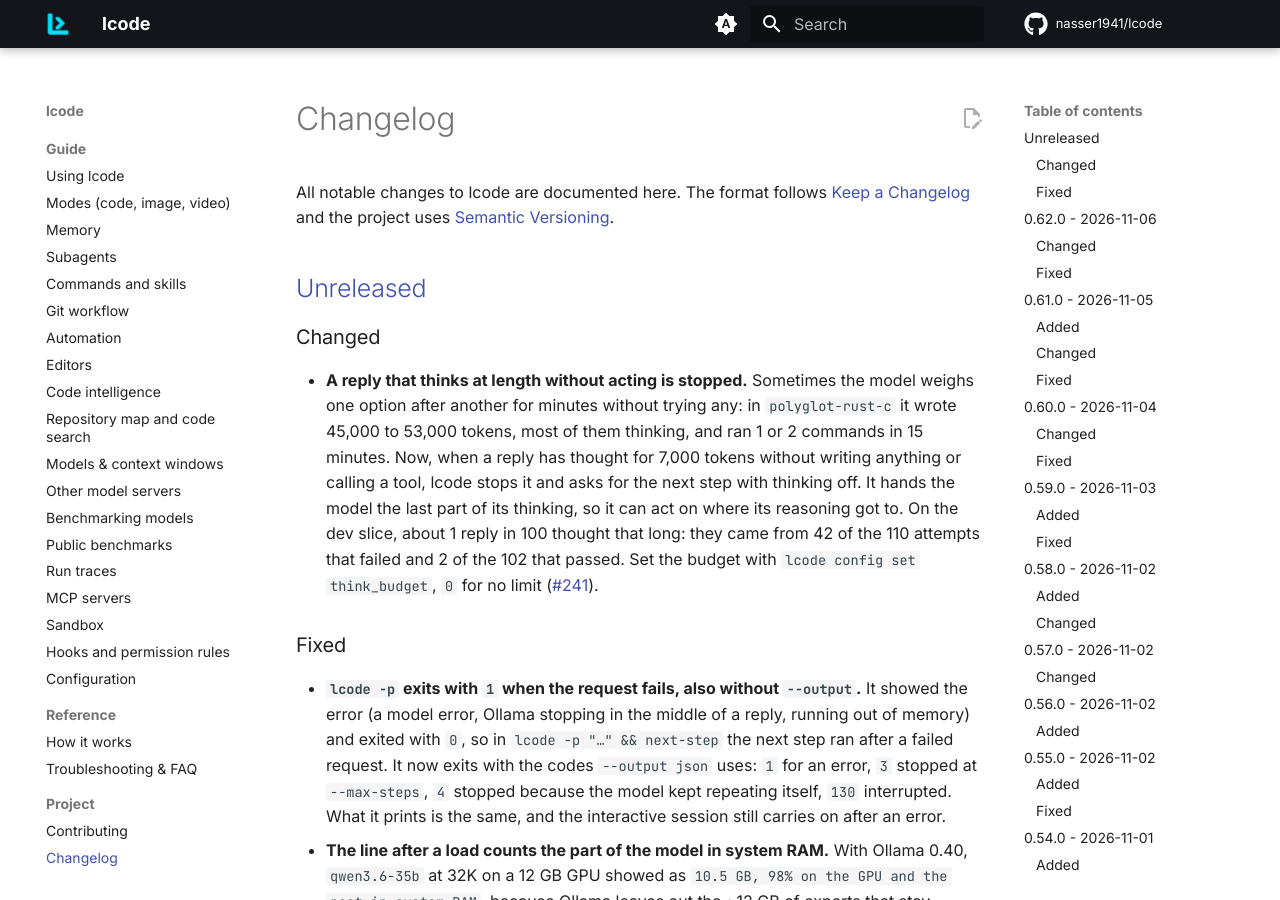
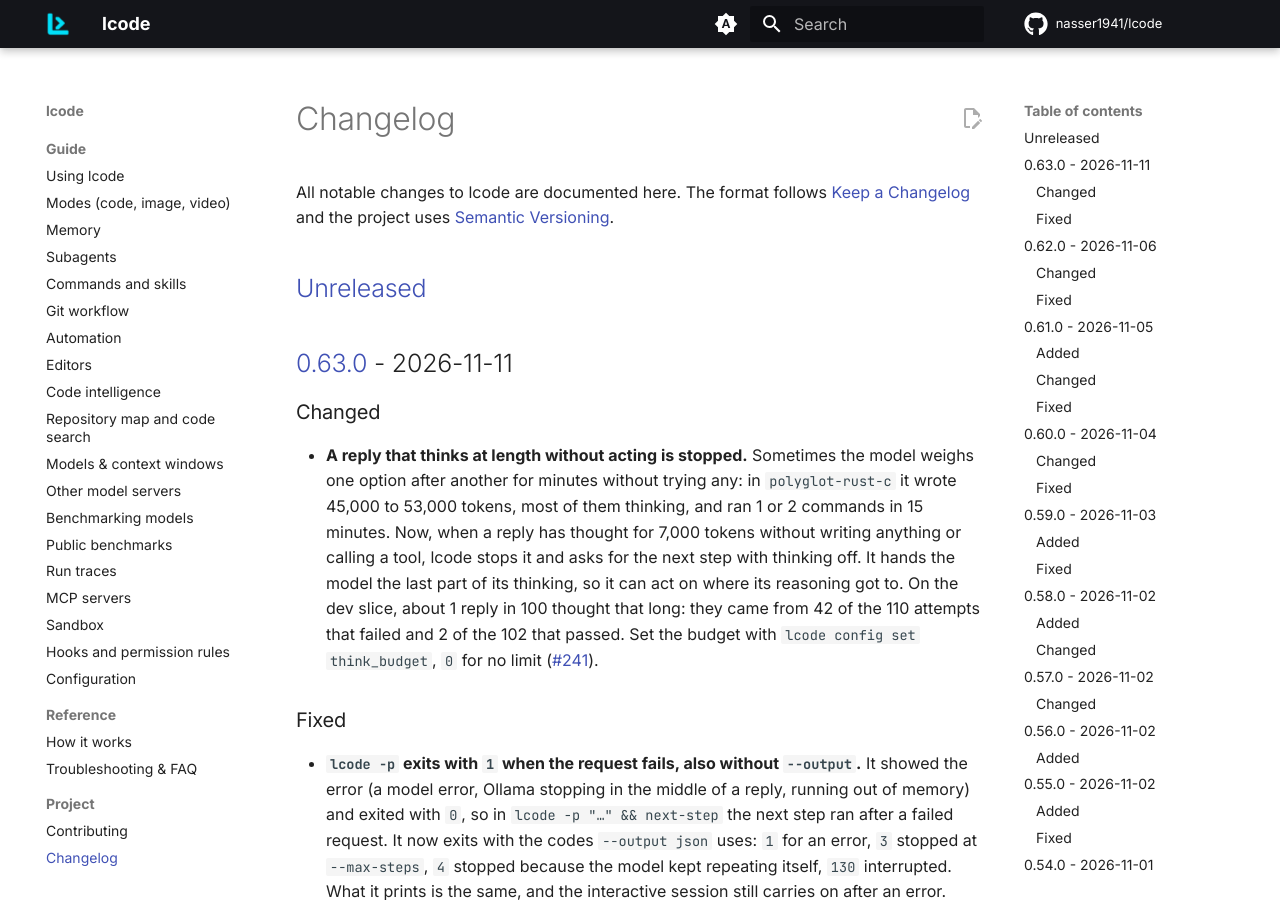
Before and after one commit to nasser1941/lcode, an MkDocs documentation site: the page built from docs/changelog.md, in a window 1280 px wide and 900 px high. Built offline with MkDocs 1.6.1 and Material for MkDocs 9.7.7, drawn with Linux system fonts in a browser that asks for light colours; comment, search, counter and statistics services are not loaded.

Commit message:
Release 0.63.0 (#267)
Co-authored-by: Naser Derakhshan <9349840+nasser1941@users.noreply.github.com>
Co-authored-by: Claude Opus 5.5 <noreply@anthropic.com>

```diff
--- a/CHANGELOG.md
+++ b/CHANGELOG.md
@@ -5,6 +5,8 @@ All notable changes to lcode are documented here. The format follows
 [Semantic Versioning](https://semver.org/).
 
 ## [Unreleased]
+
+## [0.63.0] - 2026-11-11
 
 ### Changed
 
@@ -1417,7 +1419,8 @@ First public release.
 - `AGENTS.md` project instructions and `/init` to generate them.
 - One-line installer for Linux and macOS.
 
-[Unreleased]: https://github.com/nasser1941/lcode/compare/v0.62.0...HEAD
+[Unreleased]: https://github.com/nasser1941/lcode/compare/v0.63.0...HEAD
+[0.63.0]: https://github.com/nasser1941/lcode/compare/v0.62.0...v0.63.0
 [0.62.0]: https://github.com/nasser1941/lcode/compare/v0.61.0...v0.62.0
 [0.61.0]: https://github.com/nasser1941/lcode/compare/v0.60.0...v0.61.0
 [0.60.0]: https://github.com/nasser1941/lcode/compare/v0.59.0...v0.60.0
--- a/src/lcode/__init__.py
+++ b/src/lcode/__init__.py
@@ -3,7 +3,7 @@
 From a program: `from lcode import Session` (see lcode.api).
 """
 
-__version__ = "0.62.0"
+__version__ = "0.63.0"
 
 API = ("Session", "Result", "Options", "SetupError")
 
```
Also changed, not shown: docs/quickstart.md (+1 -1 lines).
